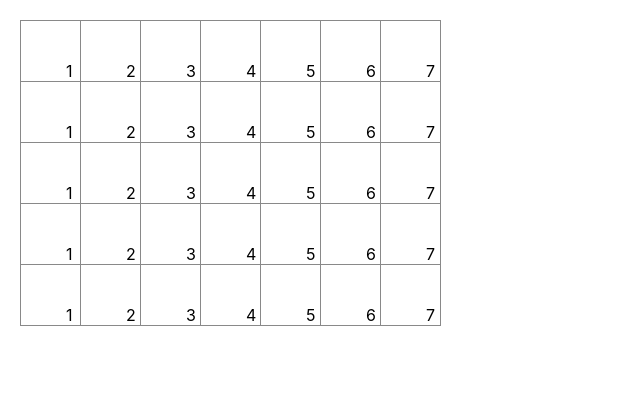
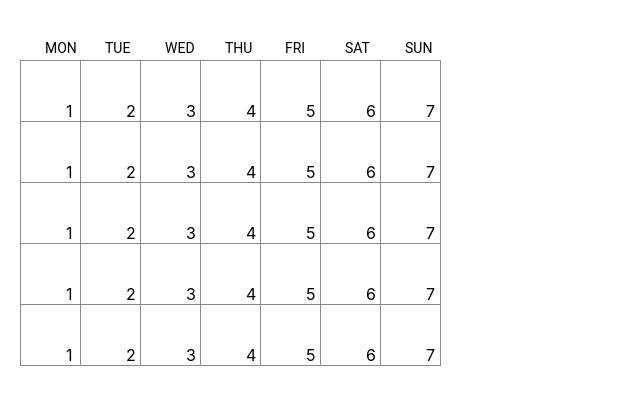
Before and after one commit to KaitakuShiba/beautiful-calendar, a React (Create React App) app: page / in a window 1280 px wide. Shown: the top 400 px of the page, without its empty margins (0-640 px from the left). Built offline with nearby package versions, Linux system fonts and the light colour scheme.

Commit message:
add-days

```diff
--- a/src/Calendar.tsx
+++ b/src/Calendar.tsx
@@ -1,9 +1,10 @@
 import { Square } from "./Square";
+import { Days } from "./Days";
 import styled from "@emotion/styled";
 
 export const Calendar = () => {
   const Wrapper = styled("div")`
-    margin: 20px;
+    margin: 0 20px 20px 20px;
     border-left: 1px solid #898989;
     border-top: 1px solid #898989;
     width: 420px;
@@ -11,6 +12,7 @@ export const Calendar = () => {
 
   return (
     <>
+      <Days />
       <Wrapper>
         <Square />
       </Wrapper>
--- /dev/null
+++ b/src/Days.tsx
@@ -0,0 +1,38 @@
+import styled from "@emotion/styled";
+
+export const Days = () => {
+  const Wrapper = styled("div")`
+    width: 60px;
+    height: 60px;
+  `;
+
+  const Row = styled("div")`
+    display: flex;
+    flex-direction: row;
+  `;
+
+  const Day = styled("div")`
+    top: 40px;
+    left: 45px;
+    position: relative;
+    font-family: Roboto;
+    font-size: 14px;
+    font-style: normal;
+    letter-spacing: 0em;
+    text-align: left;
+  `;
+
+  const renderDays = () => {
+    return ["MON", "TUE", "WED", "THU", "FRI", "SAT", "SUN"].map((i) => (
+      <Wrapper>
+        <Day>{i}</Day>
+      </Wrapper>
+    ));
+  };
+
+  return (
+    <>
+      <Row>{renderDays()}</Row>
+    </>
+  );
+};
```
